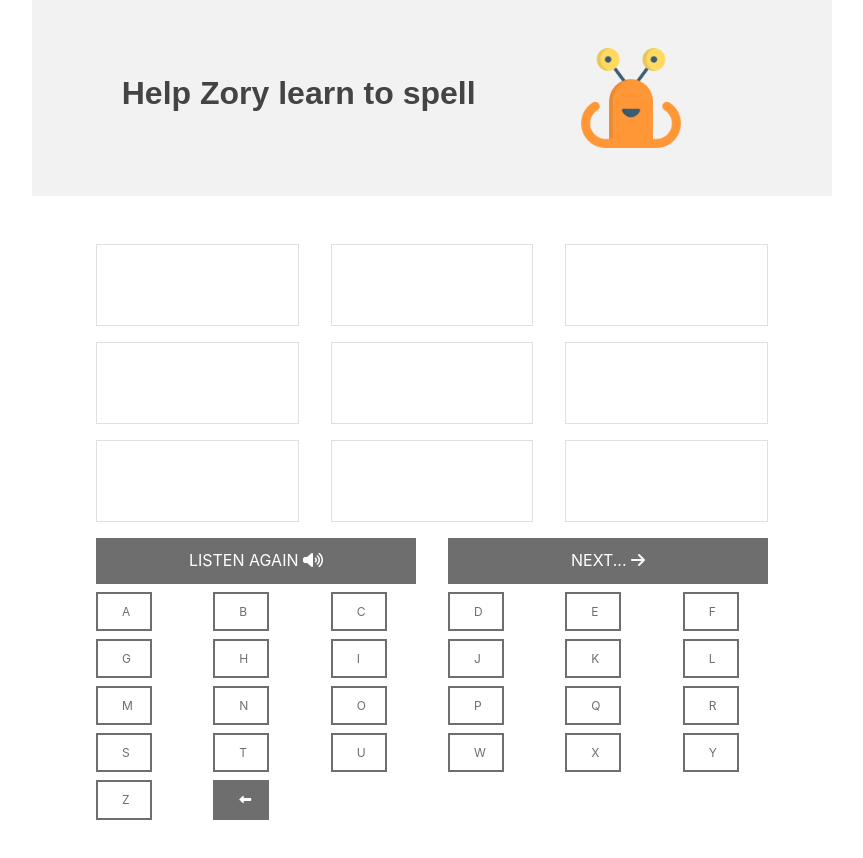
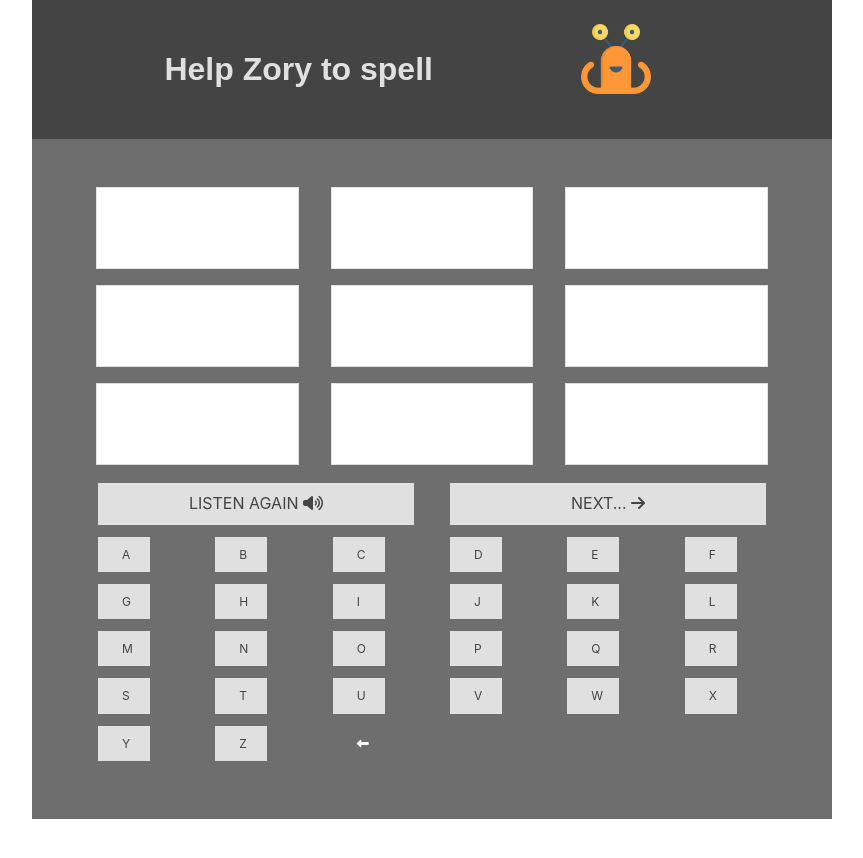
Before and after one commit to filscentia/alien-spelling, a website: page index.html in a window 1280 px wide. Both pictures are taken after a click on the link "LET'S GO!". Shown: the whole page, without its empty margins (208-1071 px from the left). After the commit the page ends 819 px from the top, so only its background shows below. Drawn offline with nearby package versions, Linux system fonts and the light colour scheme.

Commit message:
updates
Signed-off-by: mbwhite <matthew@mh-white.com>

```diff
--- a/index.html
+++ b/index.html
@@ -23,17 +23,17 @@
 </head>
 
 <body>
-
-    <section class="masthero bg-color-lighter padding-y padding-lg">
-        <div class="container">
-            <div class="grid grid--justify-center">
+  <div class="container.container--fluid bg-color-dark">
+    <section class="masthero bg-color-lighter">
+        <div class="ontainer.container--fluid">
+            <div class="grid grid--justify-center padding-y padding-xs  bg-color-darker color-light">
                 <div class="grid__column grid__column--8  flex-first--md">
                     <div class="title-set">
-                        <p class="title title--xl type-center">Help Zory learn to spell</p>
+                        <p class="title title--xl type-center">Help Zory to spell</p>
                     </div>
                 </div>
                 <div class="grid__column grid__column--4 flex-last--md">
-                    <img class="type-center" width="100vw" src="./alien.png">
+                    <img class="type-center" width="70vw" src="./alien.png">
                 </div>
             </div>
         </div>
@@ -57,7 +57,7 @@
                 <div class="grid ">
                     <div class="grid__column grid__column--4 grid__column--4--md flex-last--md">
                         <div class="card">
-                            <div id="a0" class="card__content answerbox text-center">
+                            <div id="a0" class="card__content answerbox text-center grid.grid--center">
                                 <p class="subtitle subtitle--lg"></p>
                             </div>
                         </div>
@@ -131,12 +131,12 @@
 
                 <div id="next-play-buttons padding-sm" class="grid">
                     <div class="grid__column grid__column--6">
-                        <button id="play" class="button button--filled button--block">Listen again
+                        <button id="play" class="button button--filled bg-color-light color-darker button--block">Listen again
                             <i class="fa fa-volume-up" aria-hidden="true"></i>
                         </button>
                     </div>
                     <div class="grid__column grid__column--6">
-                        <button id="next" class="button button--filled button--block">Next...
+                        <button id="next" class="button button--filled bg-color-light color-darker button--block">Next...
                             <i class="fa fa-arrow-right" aria-hidden="true"></i>
 
                         </button>
@@ -146,91 +146,91 @@
 
                 <div class="grid grid.grid--justify-center">
                     <div class="grid__column grid__column--2">
-                        <a class="button button--outlined button--xs btn">a</a>
+                        <a class="button button--outlined button--xs btn bg-color-light color-darker">a</a>
                     </div>
                     <div class="grid__column grid__column--2">
-                        <a class="button button--outlined button--xs btn    ">b</a>
+                        <a class="button button--outlined button--xs btn  bg-color-light color-darker">b</a>
                     </div>
                     <div class="grid__column grid__column--2">
-                        <a class="button button--outlined button--xs btn">c</a>
+                        <a class="button button--outlined button--xs btn bg-color-light color-darker">c</a>
                     </div>
                     <div class="grid__column grid__column--2">
-                        <a class="button button--outlined button--xs btn">d</a>
+                        <a class="button button--outlined button--xs btn bg-color-light color-darker">d</a>
                     </div>
                     <div class="grid__column grid__column--2">
-                        <a class="button button--outlined button--xs btn">e</a>
+                        <a class="button button--outlined button--xs btn bg-color-light color-darker">e</a>
                     </div>
                     <div class="grid__column grid__column--2">
-                        <a class="button button--outlined button--xs btn">f</a>
+                        <a class="button button--outlined button--xs btn bg-color-light color-darker">f</a>
                     </div>
                 </div>
                 <div class="grid grid--center ">
                     <div class="grid__column grid__column--2">
-                        <a class="button button--outlined button--xs btn">g</a>
+                        <a class="button button--outlined button--xs btn bg-color-light color-darker">g</a>
                     </div>
                     <div class="grid__column grid__column--2">
-                        <a class="button button--outlined button--xs btn">h</a>
+                        <a class="button button--outlined button--xs btn bg-color-light color-darker">h</a>
                     </div>
                     <div class="grid__column grid__column--2">
-                        <a class="button button--outlined button--xs btn">i</a>
+                        <a class="button button--outlined button--xs btn bg-color-light color-darker">i</a>
                     </div>
                     <div class="grid__column grid__column--2">
-                        <a class="button button--outlined button--xs btn">j</a>
+                        <a class="button button--outlined button--xs btn bg-color-light color-darker">j</a>
                     </div>
                     <div class="grid__column grid__column--2">
-                        <a class="button button--outlined button--xs btn">k</a>
+                        <a class="button button--outlined button--xs btn bg-color-light color-darker">k</a>
                     </div>
                     <div class="grid__column grid__column--2">
-                        <a class="button button--outlined button--xs btn">l</a>
+                        <a class="button button--outlined button--xs btn bg-color-light color-darker">l</a>
                     </div>
                 </div>
                 <div class="grid">
                     <div class="grid__column grid__column--2">
-                        <a class="button button--outlined button--xs btn">m</a>
+                        <a class="button button--outlined button--xs btn bg-color-light color-darker">m</a>
                     </div>
                     <div class="grid__column grid__column--2">
-                        <a class="button button--outlined button--xs btn">n</a>
+                        <a class="button button--outlined button--xs btn bg-color-light color-darker">n</a>
                     </div>
                     <div class="grid__column grid__column--2">
-                        <a class="button button--outlined button--xs btn">o</a>
+                        <a class="button button--outlined button--xs btn bg-color-light color-darker">o</a>
                     </div>
                     <div class="grid__column grid__column--2">
-                        <a class="button button--outlined button--xs btn">p</a>
+                        <a class="button button--outlined button--xs btn bg-color-light color-darker">p</a>
                     </div>
                     <div class="grid__column grid__column--2">
-                        <a class="button button--outlined button--xs btn">q</a>
+                        <a class="button button--outlined button--xs btn bg-color-light color-darker">q</a>
                     </div>
                     <div class="grid__column grid__column--2">
-                        <a class="button button--outlined button--xs btn">r</a>
+                        <a class="button button--outlined button--xs btn bg-color-light color-darker">r</a>
                     </div>
                 </div>
                 <div class="grid">
                     <div class="grid__column grid__column--2">
-                        <a class="button button--outlined button--xs btn">s</a>
+                        <a class="button button--outlined button--xs btn bg-color-light color-darker">s</a>
                     </div>
                     <div class="grid__column grid__column--2">
-                        <a class="button button--outlined button--xs btn">t</a>
+                        <a class="button button--outlined button--xs btn bg-color-light color-darker">t</a>
                     </div>
                     <div class="grid__column grid__column--2">
-                        <a class="button button--outlined button--xs btn">u</a>
+                        <a class="button button--outlined button--xs btn bg-color-light color-darker">u</a>
                     </div>
                     <div class="grid__column grid__column--2">
-                        <a class="button button--outlined button--xs btn">w</a>
+                        <a class="button button--outlined button--xs btn bg-color-light color-darker">v</a>
                     </div>
                     <div class="grid__column grid__column--2">
-                        <a class="button button--outlined button--xs btn">x</a>
+                        <a class="button button--outlined button--xs btn bg-color-light color-darker">w</a>
                     </div>
                     <div class="grid__column grid__column--2">
-                        <a class="button button--outlined button--xs btn">y</a>
+                        <a class="button button--outlined button--xs btn bg-color-light color-darker">x</a>
                     </div>
                 </div>
                 <div class="grid">
                     <div class="grid__column grid__column--2">
-                        <a class="button button--outlined button--xs btn">z</a>
+                        <a class="button button--outlined button--xs btn bg-color-light color-darker">y</a>
                     </div>
-                    <!--    <div class="grid__column grid__column--2">
-                        <a class="button button--outlined button--xs btn"> </a>
-                    </div>-->
+                   <div class="grid__column grid__column--2">
+                        <a class="button button--outlined button--xs btn bg-color-light color-darker">z</a>
+                    </div>
                     <div class="grid__column grid__column--2">
                         <a id="del" class="button button--filled button--xs btn">
                             <i class="fa fa-long-arrow-left" aria-hidden="true"></i>
@@ -253,7 +253,7 @@
         </section>
     </main>
 
-
+</div>
 
 
 
@@ -263,15 +263,12 @@
 <script src="script.js"></script>
 <script>
 
-
-
-
     $(function () {
         var currentQuestionId = 0;
         var questions = [];
+        var wordsdec = ['have','love','made','make','want','with','be','by','do'];
 
-
-        var words = ['but', 'did', 'got', 'had', 'him', 'ran', 'that', 'with', 'his'].sort(function (a, b) { return 0.5 - Math.random() });
+        var words = wordsdec.sort(function (a, b) { return 0.5 - Math.random() });
 
         words.forEach(function (element, index) {
             questions.push({ id: index, word: element, answer: "" });
@@ -326,6 +323,7 @@
         });
 
         $('#letsgo').click(function () {
+            $('#lestgo').attr("disabled", true);
             $('#intro-btn').fadeOut(1000, function () {
                 $('#answers-keyboard').fadeIn(1000);
                 $('#play').click();
```
Also changed, not shown: package.json (+1 -10 lines).
